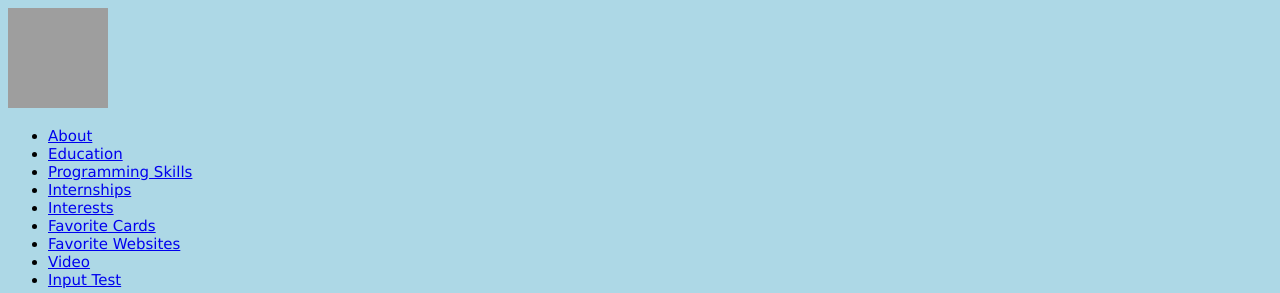
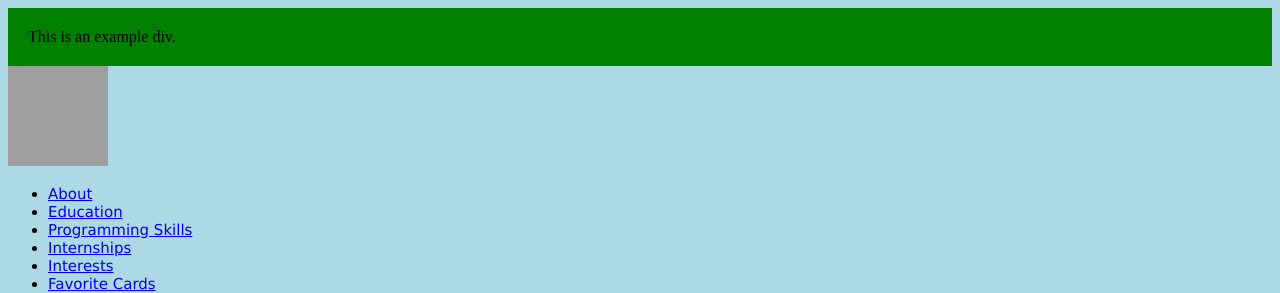
Before and after one commit to JoshuaPerez17/JoshuaPerez, a plain HTML site: page JoshuaPerez.html in a window 1280 px wide. Shown: the top 293 px of the page. Drawn offline with Linux system fonts and the light colour scheme; grey boxes are pictures that could not be loaded.

Commit message:
Update JoshuaPerez.html

```diff
--- a/JoshuaPerez.html
+++ b/JoshuaPerez.html
@@ -46,7 +46,7 @@
 	<title> Joshua's Page </title>
 	</head>
 	<body>
-
+		<div class ="example">This is an example div.</div>
 		<img src = "http://puyonexus.puyovs.net/intro/images/ppf_aku.png" alt="akuma" width = "100" height = "100">
 
 		<ul>
```
